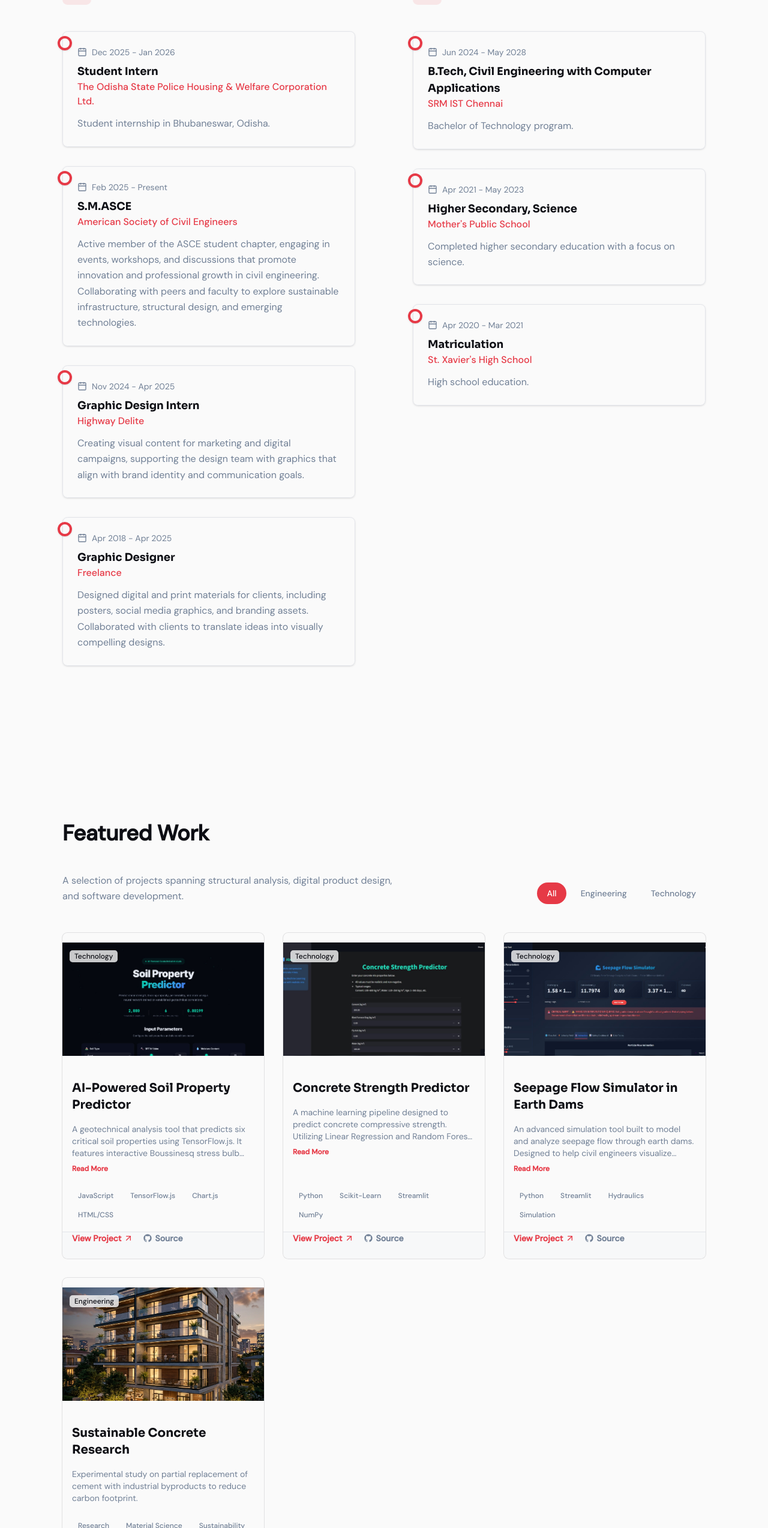
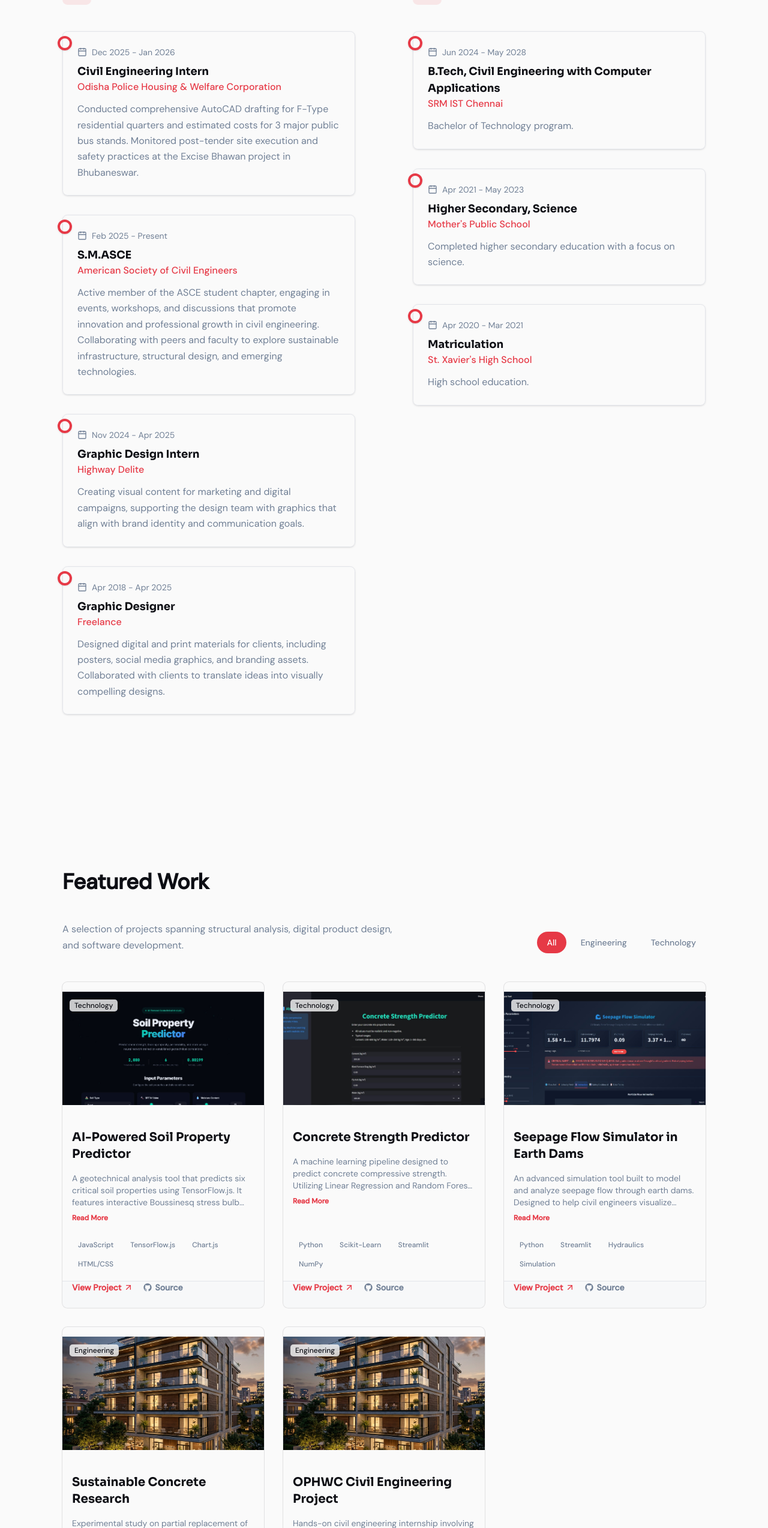
Before and after one commit to biswajeet-bishoyi/Portfolio, a Next.js app: page / in a window 1280 px wide. Shown: the part 2939-5486 px from the top of the page at 60% size. Built offline with nearby package versions, Linux system fonts and the light colour scheme.

Commit message:
Integrate OPHWC internship report

```diff
--- a/src/components/sections/experience-section.tsx
+++ b/src/components/sections/experience-section.tsx
@@ -2,14 +2,16 @@
 
 import { motion } from "framer-motion"
 import { fadeUp, staggerContainer } from "@/lib/animations"
-import { Briefcase, GraduationCap, Calendar } from "lucide-react"
+import { Briefcase, GraduationCap, Calendar, ExternalLink } from "lucide-react"
 
 const EXPERIENCE = [
   {
-    title: "Student Intern",
-    organization: "The Odisha State Police Housing & Welfare Corporation Ltd.",
+    title: "Civil Engineering Intern",
+    organization: "Odisha Police Housing & Welfare Corporation",
     period: "Dec 2025 - Jan 2026",
-    description: "Student internship in Bhubaneswar, Odisha."
+    description: "Conducted comprehensive AutoCAD drafting for F-Type residential quarters and estimated costs for 3 major public bus stands. Monitored post-tender site execution and safety practices at the Excise Bhawan project in Bhubaneswar.",
+    link: "https://drive.google.com/file/d/15dmI1QnzFciv6MjID9beAqPhZro7y0Zp/view?usp=sharing",
+    linkText: "View Internship Report"
   },
   {
     title: "S.M.ASCE",
@@ -57,6 +59,8 @@ type TimelineItemProps = {
   organization: string;
   period: string;
   description: string;
+  link?: string;
+  linkText?: string;
 }
 
 function TimelineItem({ item, isLast }: { item: TimelineItemProps, isLast: boolean }) {
@@ -85,6 +89,17 @@ function TimelineItem({ item, isLast }: { item: TimelineItemProps, isLast: boole
             <span>{item.period}</span>
           </div>
           <p className="text-muted-foreground text-body">{item.description}</p>
+          {item.link && (
+            <a
+              href={item.link}
+              target="_blank"
+              rel="noopener noreferrer"
+              className="inline-flex items-center gap-1.5 mt-4 text-sm font-medium text-primary hover:text-primary/80 transition-colors"
+            >
+              {item.linkText || "View Project"}
+              <ExternalLink className="h-4 w-4" />
+            </a>
+          )}
         </div>
       </div>
     </div>
--- a/src/components/sections/projects-section.tsx
+++ b/src/components/sections/projects-section.tsx
@@ -49,6 +49,15 @@ const PROJECTS = [
     image: "/images/building.png",
     tags: ["Research", "Material Science", "Sustainability"],
     links: { live: "#" }
+  },
+  {
+    id: 6,
+    title: "OPHWC Civil Engineering Project",
+    category: "Engineering",
+    description: "Hands-on civil engineering internship involving AutoCAD drafting for F-Type residential layouts, comprehensive cost estimation for 3 major public bus stands, and site execution monitoring at Excise Bhawan, Bhubaneswar.",
+    image: "/images/building.png",
+    tags: ["AutoCAD", "Cost Estimation", "Site Execution", "Tendering"],
+    links: { live: "https://drive.google.com/file/d/15dmI1QnzFciv6MjID9beAqPhZro7y0Zp/view?usp=sharing" }
   }
 ]
 
```
Also changed, not shown: 1 other file (tests, documents, lock files or other folders).
